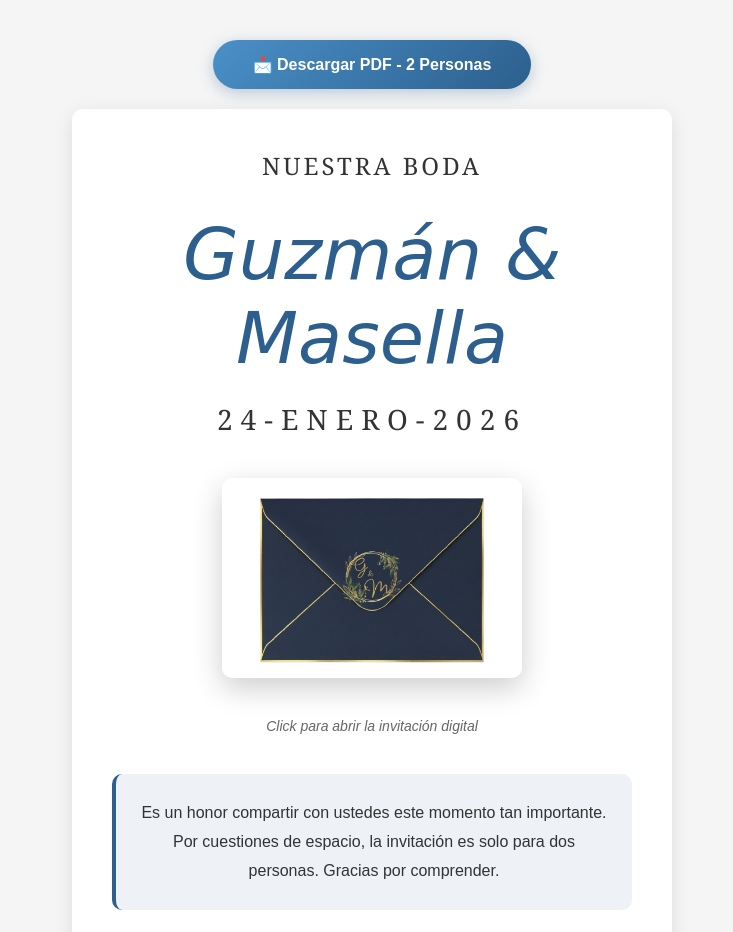
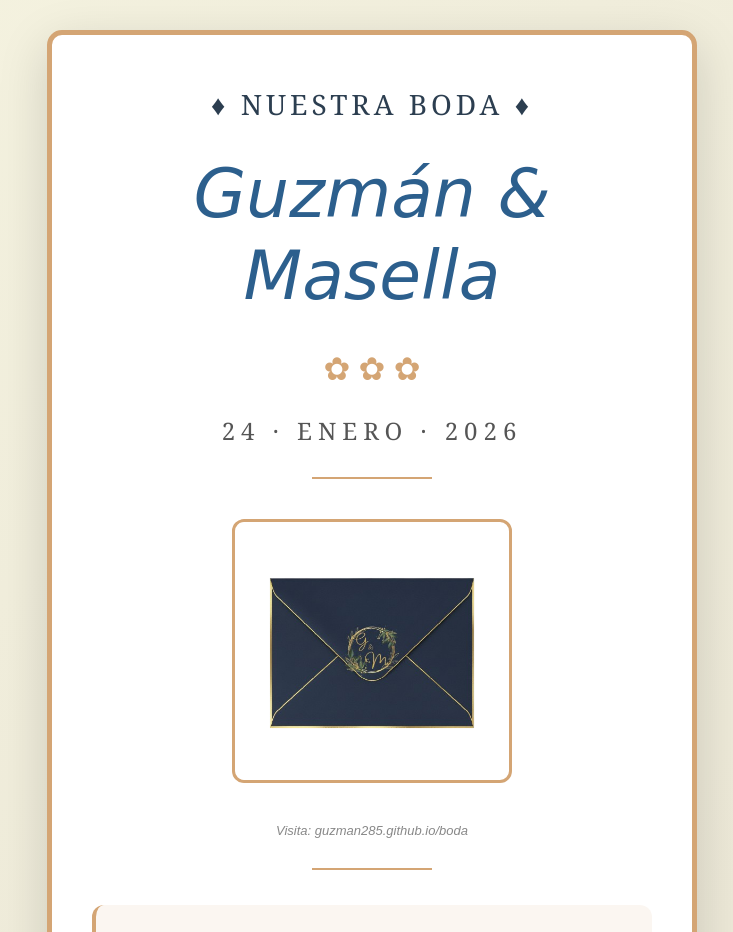
Before and after one commit to Guzman285/boda, a plain HTML site: page pdf-invitacion-2-personas.html in a window 1280 px wide. Shown: the top 932 px of the page, without its empty margins (268-1001 px from the left). Drawn offline with Linux system fonts and the light colour scheme.

Commit message:
Actualizar PDF 2 personas con diseño elegante para Dompdf

```diff
--- a/pdf-invitacion-2-personas.html
+++ b/pdf-invitacion-2-personas.html
@@ -4,8 +4,11 @@
     <meta charset="UTF-8">
     <meta name="viewport" content="width=device-width, initial-scale=1.0">
     <title>Invitación Boda - 2 Personas</title>
-    <script src="https://cdnjs.cloudflare.com/ajax/libs/html2pdf.js/0.10.1/html2pdf.bundle.min.js"></script>
     <style>
+        @page {
+            margin: 0;
+        }
+
         * {
             margin: 0;
             padding: 0;
@@ -13,67 +16,61 @@
         }
 
         body {
-            font-family: 'Arial', sans-serif;
-            background: #f5f5f5;
-            padding: 20px;
+            font-family: 'Georgia', serif;
+            background: linear-gradient(135deg, #f5f3e0 0%, #e8e3d3 100%);
+            margin: 0;
+            padding: 0;
         }
 
         .contenedor-principal {
-            max-width: 600px;
-            margin: 0 auto;
-        }
-
-        .boton-generar {
-            display: block;
-            margin: 20px auto;
-            padding: 15px 40px;
-            background: linear-gradient(135deg, #4A90C8 0%, #2C5F8D 100%);
-            color: white;
-            border: none;
-            border-radius: 30px;
-            font-size: 16px;
-            font-weight: 600;
-            cursor: pointer;
-            box-shadow: 0 4px 15px rgba(44, 95, 141, 0.3);
-            transition: all 0.3s;
-        }
-
-        .boton-generar:hover {
-            transform: translateY(-2px);
-            box-shadow: 0 6px 20px rgba(44, 95, 141, 0.4);
+            width: 100%;
+            min-height: 100vh;
+            display: flex;
+            align-items: center;
+            justify-content: center;
+            padding: 30px;
         }
 
         #pdf-content {
             background: white;
-            padding: 40px;
-            border-radius: 10px;
-            box-shadow: 0 5px 20px rgba(0, 0, 0, 0.1);
+            padding: 50px 40px;
+            border-radius: 15px;
             text-align: center;
-            font-family: 'Georgia', serif;
+            max-width: 650px;
+            border: 5px solid #d4a574;
+            box-shadow: 0 15px 50px rgba(0, 0, 0, 0.15);
         }
 
         .titulo-boda {
-            font-size: 24px;
-            color: #333;
-            letter-spacing: 3px;
-            margin-bottom: 30px;
-            font-weight: normal;
+            font-size: 28px;
+            color: #2c3e50;
+            letter-spacing: 4px;
+            margin-bottom: 25px;
+            font-weight: 300;
+            text-transform: uppercase;
         }
 
         .nombres {
             font-family: 'Brush Script MT', cursive;
-            font-size: 72px;
+            font-size: 68px;
             color: #2C5F8D;
-            margin: 20px 0;
+            margin: 30px 0;
             font-weight: normal;
             font-style: italic;
+            line-height: 1.2;
+        }
+
+        .decorativo {
+            font-size: 32px;
+            color: #d4a574;
+            margin: 25px 0;
         }
 
         .fecha {
-            font-size: 28px;
-            color: #333;
-            letter-spacing: 8px;
-            margin: 20px 0;
+            font-size: 24px;
+            color: #555;
+            letter-spacing: 6px;
+            margin: 25px 0;
             font-weight: normal;
         }
 
@@ -85,107 +82,110 @@
             align-items: center;
         }
 
-        .sobre-link {
-            width: 300px;
-            height: 200px;
-            position: relative;
-            display: flex;
-            align-items: center;
-            justify-content: center;
-            cursor: pointer;
-            transition: transform 0.3s;
-            text-decoration: none;
-        }
-
-        .sobre-link:hover {
-            transform: scale(1.05);
-        }
-
         .sobre-imagen {
-            width: 100%;
-            height: 100%;
-            object-fit: cover;
-            border-radius: 10px;
-            box-shadow: 0 10px 30px rgba(0, 0, 0, 0.2);
+            width: 280px;
+            height: auto;
+            border-radius: 12px;
+            border: 3px solid #d4a574;
         }
 
         .click-abrir {
-            font-size: 14px;
-            color: #666;
-            margin-top: 20px;
+            font-size: 13px;
+            color: #888;
+            margin-top: 15px;
             font-style: italic;
             font-family: 'Arial', sans-serif;
         }
 
+        .linea {
+            width: 120px;
+            height: 2px;
+            background: #d4a574;
+            margin: 30px auto;
+        }
+
         .mensaje {
-            margin: 40px 0;
-            padding: 25px;
-            background: rgba(44, 95, 141, 0.08);
-            border-radius: 10px;
-            border-left: 4px solid #2C5F8D;
+            margin: 35px 0;
+            padding: 30px;
+            background: rgba(212, 165, 116, 0.1);
+            border-radius: 12px;
+            border-left: 4px solid #d4a574;
         }
 
         .mensaje p {
-            font-size: 16px;
-            color: #333;
-            line-height: 1.8;
+            font-size: 15px;
+            color: #555;
+            line-height: 1.9;
             font-family: 'Arial', sans-serif;
             margin: 0;
         }
 
         .lugares {
             margin: 40px 0;
-            padding: 30px;
-            background: rgba(44, 95, 141, 0.1);
-            border-radius: 10px;
+            padding: 35px;
+            background: linear-gradient(135deg, rgba(44, 95, 141, 0.1) 0%, rgba(212, 165, 116, 0.1) 100%);
+            border-radius: 12px;
+            border: 2px solid #d4a574;
         }
 
         .lugares-titulo {
-            font-size: 16px;
-            color: #333;
+            font-size: 15px;
+            color: #2c3e50;
             text-transform: uppercase;
             letter-spacing: 2px;
-            margin-bottom: 20px;
+            margin-bottom: 15px;
+            font-weight: 600;
         }
 
         .numero-lugares {
             font-family: 'Georgia', serif;
-            font-size: 64px;
+            font-size: 72px;
             color: #2C5F8D;
             font-weight: bold;
             margin: 20px 0;
         }
 
         .lugares-texto {
-            font-size: 16px;
-            color: #333;
+            font-size: 15px;
+            color: #555;
             text-transform: uppercase;
             letter-spacing: 1px;
+        }
+
+        .footer {
+            margin-top: 40px;
+            padding-top: 25px;
+            border-top: 2px solid #d4a574;
+            font-size: 13px;
+            color: #888;
+            font-family: 'Arial', sans-serif;
         }
     </style>
 </head>
 <body>
     <div class="contenedor-principal">
-        <button class="boton-generar" onclick="generarPDF()">📩 Descargar PDF - 2 Personas</button>
-
         <div id="pdf-content">
             <!-- Título -->
-            <div class="titulo-boda">NUESTRA BODA</div>
+            <div class="titulo-boda">♦ NUESTRA BODA ♦</div>
 
             <!-- Nombres -->
             <div class="nombres">Guzmán & Masella</div>
 
+            <div class="decorativo">✿ ✿ ✿</div>
+
             <!-- Fecha -->
-            <div class="fecha">24-ENERO-2026</div>
+            <div class="fecha">24 · ENERO · 2026</div>
+
+            <div class="linea"></div>
 
             <!-- Sobre con imagen -->
             <div class="sobre-container">
-                <a href="https://guzman285.github.io/boda/" class="sobre-link">
-                    <img src="https://raw.githubusercontent.com/Guzman285/boda/main/images/generated.png" alt="Sobre invitación" class="sobre-imagen">
-                </a>
+                <img src="https://raw.githubusercontent.com/Guzman285/boda/main/images/generated.png" alt="Sobre invitación" class="sobre-imagen">
             </div>
 
-            <div class="click-abrir">Click para abrir la invitación digital</div>
+            <div class="click-abrir">Visita: guzman285.github.io/boda</div>
+
+            <div class="linea"></div>
 
             <!-- Mensaje personalizado -->
             <div class="mensaje">
@@ -198,21 +198,11 @@
                 <div class="numero-lugares">2</div>
                 <div class="lugares-texto">Lugares en su honor</div>
             </div>
+
+            <div class="footer">
+                ¡Los esperamos con mucho cariño!
+            </div>
         </div>
     </div>
-
-    <script>
-        function generarPDF() {
-            const element = document.getElementById('pdf-content');
-            const opt = {
-                margin: 10,
-                filename: 'Invitacion_Boda_Guzan_Masella_2_Personas.pdf',
-                image: { type: 'jpeg', quality: 0.98 },
-                html2canvas: { scale: 2 },
-                jsPDF: { orientation: 'portrait', unit: 'mm', format: 'a4' }
-            };
-            html2pdf().set(opt).from(element).save();
-        }
-    </script>
 </body>
 </html>
```
